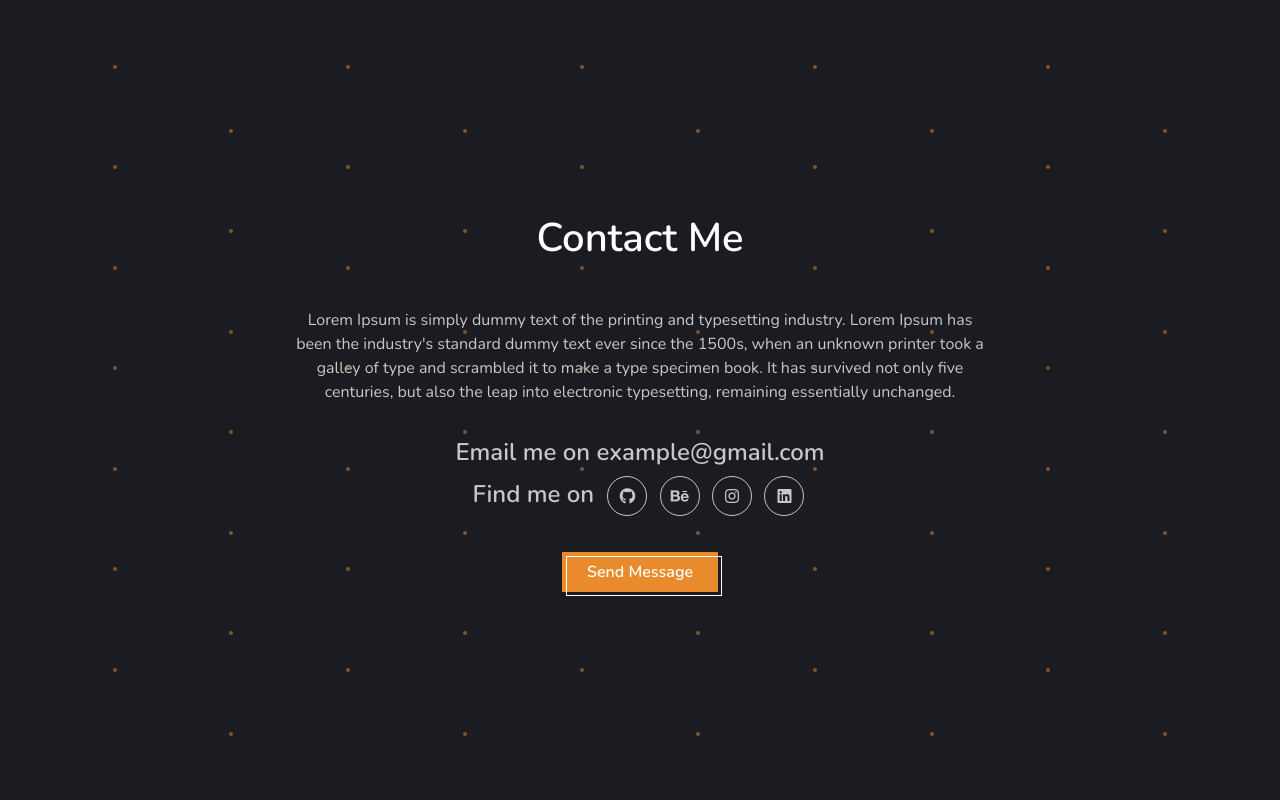
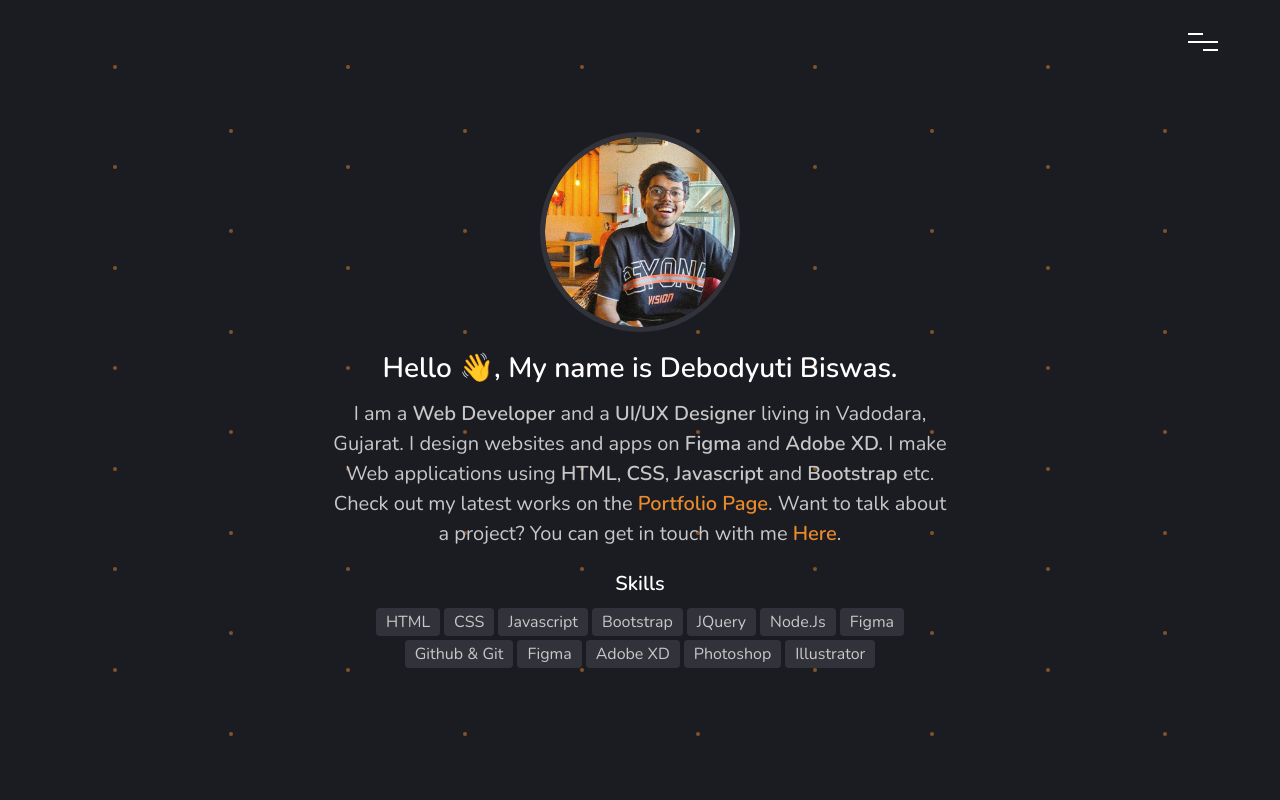
Before and after one commit to debodyuti1/portfolio-1, a PHP site: page / in a window 1280 px wide. Run offline with PHP 8.4, Linux system fonts and the light colour scheme.

Commit message:
Navbar button added

```diff
--- a/css/style.css
+++ b/css/style.css
@@ -78,6 +78,9 @@ h1,h2,h3,h4,h5,h6{
 }
 .sec-padding{
     padding: 100px 0;
+}
+.flex-end{
+    justify-content: flex-end;
 }
 
 /* --------------
@@ -235,6 +238,64 @@ Bg Animation
         transform: translateY(-12.5vh);
     }
 }
+
+/* --------------
+Header
+--------------- */
+.header{
+    padding: 25px 0 0;;
+
+    position: absolute;
+    left: 0;
+    top: 0;
+    width: 100%;
+}
+.header .nav-toggler{
+    height: 34px;
+    width: 44px;
+    background-color: transparent;
+    border: none;
+    cursor: pointer;
+    display: flex;
+    align-items: center;
+    justify-content: center;
+    position: relative;
+    z-index: 101;
+
+}
+.header .nav-toggler span{
+    height: 2px;
+    width: 30px;
+    background-color: var(--white);
+    display: inline-block;
+    position: relative;
+}
+
+.header .nav-toggler span::before,
+.header .nav-toggler span::after{
+    content: '';
+    position: absolute;
+    top: 0;
+    height: 2px;
+    width: 50%;
+    background-color: var(--white);
+    transition: all 0.3s ease;
+
+}
+.header .nav-toggler span::before{
+    left: 0;
+    transform: translateY(-8px);
+}
+.header .nav-toggler span::after{
+    right: 0;
+    transform: translateY(8px);
+}
+
+.header .nav-toggler:hover span::before,
+.header .nav-toggler:hover span::after{
+    width: 100%;
+}
+
 
 /* ----------------
 About Section
--- a/index.html
+++ b/index.html
@@ -16,8 +16,25 @@
     </div>
     <!-- Bg Animation Effect End -->
 
+    <!-- Header START-->
+
+        <header class="header">
+            <div class="container">
+                <div class="row flex-end">
+                    <button type="button" class="nav-toggler">
+                        <span>
+
+                        </span>
+                    </button>
+                </div>
+            </div>
+        </header>
+
+    <!-- Header END-->
+
+
     <!-- About section START -->
-    <section class="about-section hidden">
+    <section class="about-section">
         <div class="container">
             <div class="row min-vh-100">
                 <div class="about-content">
@@ -186,7 +203,7 @@
 
     <!-- Content Section START -->
 
-<section class="contact-section sec-padding min-vh-100">
+<section class="contact-section sec-padding min-vh-100 hidden">
     <div class="container">
         <div class="row">
             <div class="section-title">
@@ -219,7 +236,7 @@
             <div class="contact-form">
                 <div class="contact-form-inner">
                     <div class="contact-form-container">
-                        <button type="button" class="close-btn toggle-contact-form-button"></button>
+                        <button type="button" class="close-btn toggle-contact-form-btn"></button>
                         <form>
                             <div class="row">
                                 <div class="input-group">
--- a/js/script.js
+++ b/js/script.js
@@ -165,5 +165,6 @@ document.addEventListener("click", (e) => {
     if(e.target.classList.contains("toggle-contact-form-btn")){
         document.querySelector(".contact-form").classList.toggle("open");
         toggleBodyScrolling();
+
     }
 });
```
